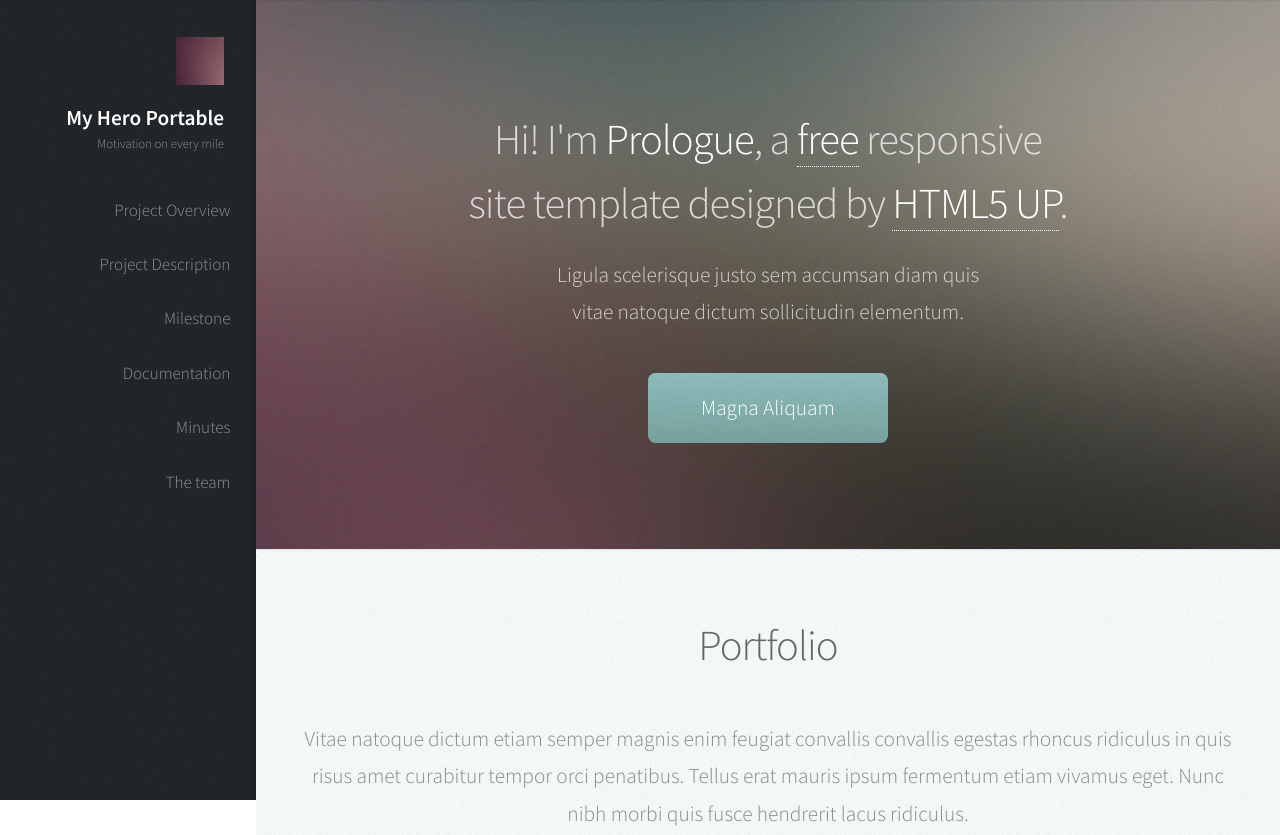
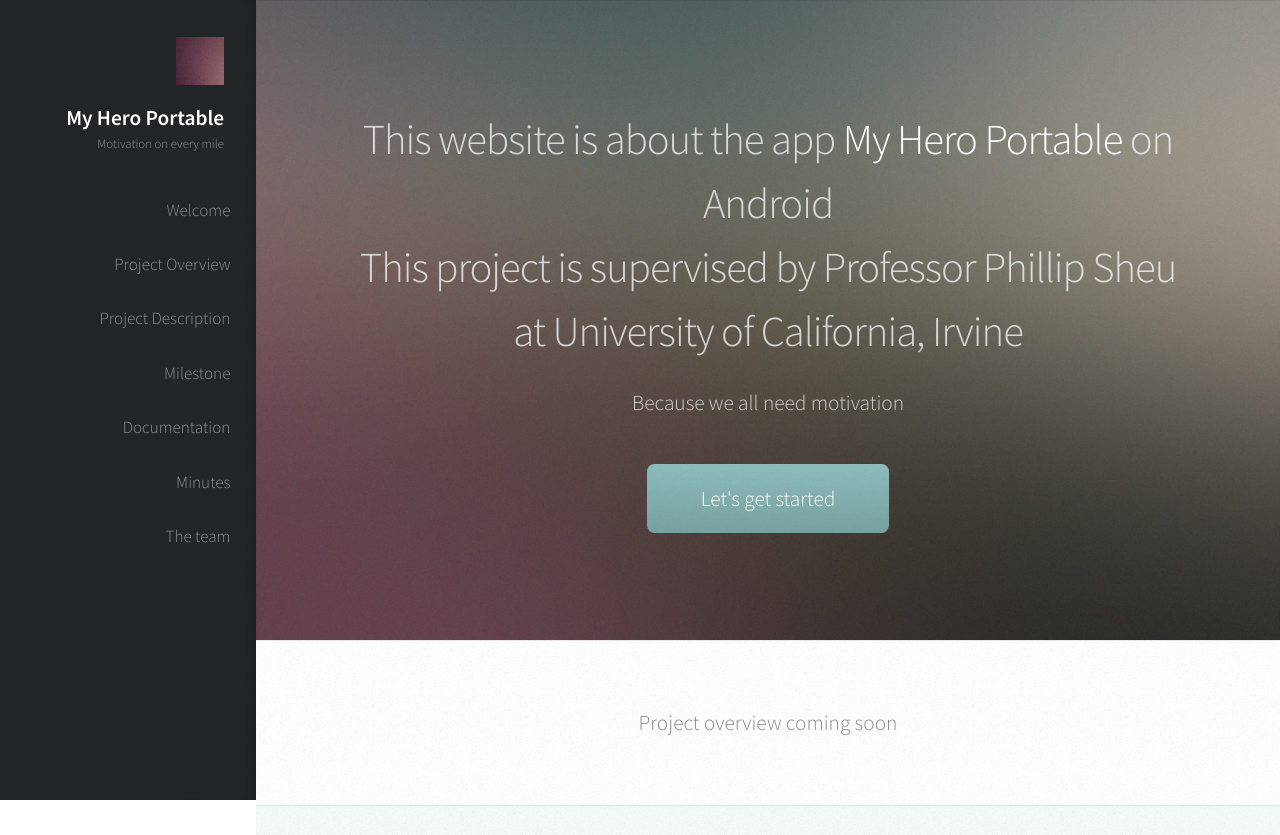
Before and after one commit to mqchau/eecs118website, a plain HTML site: page index.html in a window 1280 px wide. Shown: the top 835 px of the page. Drawn offline with Linux system fonts and the light colour scheme.

Commit message:
got welcome section

```diff
--- a/index.html
+++ b/index.html
@@ -55,6 +55,7 @@
 
 							-->
 							<ul>
+								<li><a href="#welcome" id="top-link" class="skel-layers-ignoreHref">Welcome</a></li>
 								<li><a href="#overview" id="top-link" class="skel-layers-ignoreHref">Project Overview</a></li>
 								<li><a href="#description" id="portfolio-link" class="skel-layers-ignoreHref">Project Description</a></li>
 								<li><a href="#milestone" id="about-link" class="skel-layers-ignoreHref">Milestone</a></li>
@@ -73,23 +74,24 @@
 			<div id="main">
 
 				<!-- Intro -->
-					<section id="overview" class="one dark cover">
+					<section id="welcome" class="one dark cover">
 						<div class="container">
 
 							<header>
-								<h2 class="alt">Hi! I'm <strong>Prologue</strong>, a <a href="http://html5up.net/license">free</a> responsive<br />
-								site template designed by <a href="http://html5up.net">HTML5 UP</a>.</h2>
-								<p>Ligula scelerisque justo sem accumsan diam quis<br />
-								vitae natoque dictum sollicitudin elementum.</p>
+								<h2 class="alt"> This website is about the app <strong> My Hero Portable </strong> on Android <br/>
+								This project is supervised by Professor Phillip Sheu<br/>at University of California, Irvine</h2>
+								<p>Because we all need motivation</p>
 							</header>
 
 							<footer>
-								<a href="#portfolio" class="button scrolly">Magna Aliquam</a>
+								<a href="#overview" class="button scrolly">Let's get started</a>
 							</footer>
 
 						</div>
 					</section>
-
+					<section id="overview">
+						Project overview coming soon
+					</section>
 				<!-- Portfolio -->
 					<section id="description" class="two">
 						<div class="container">
```
